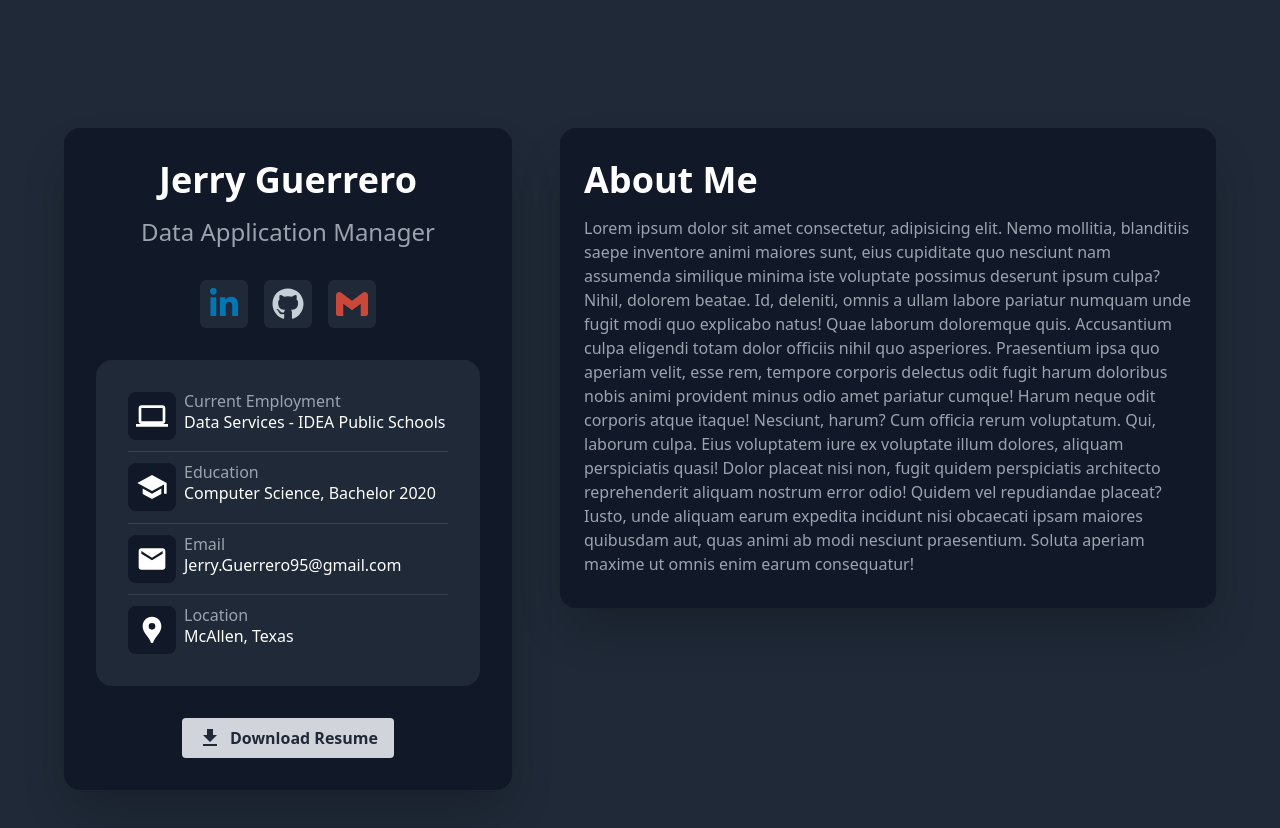
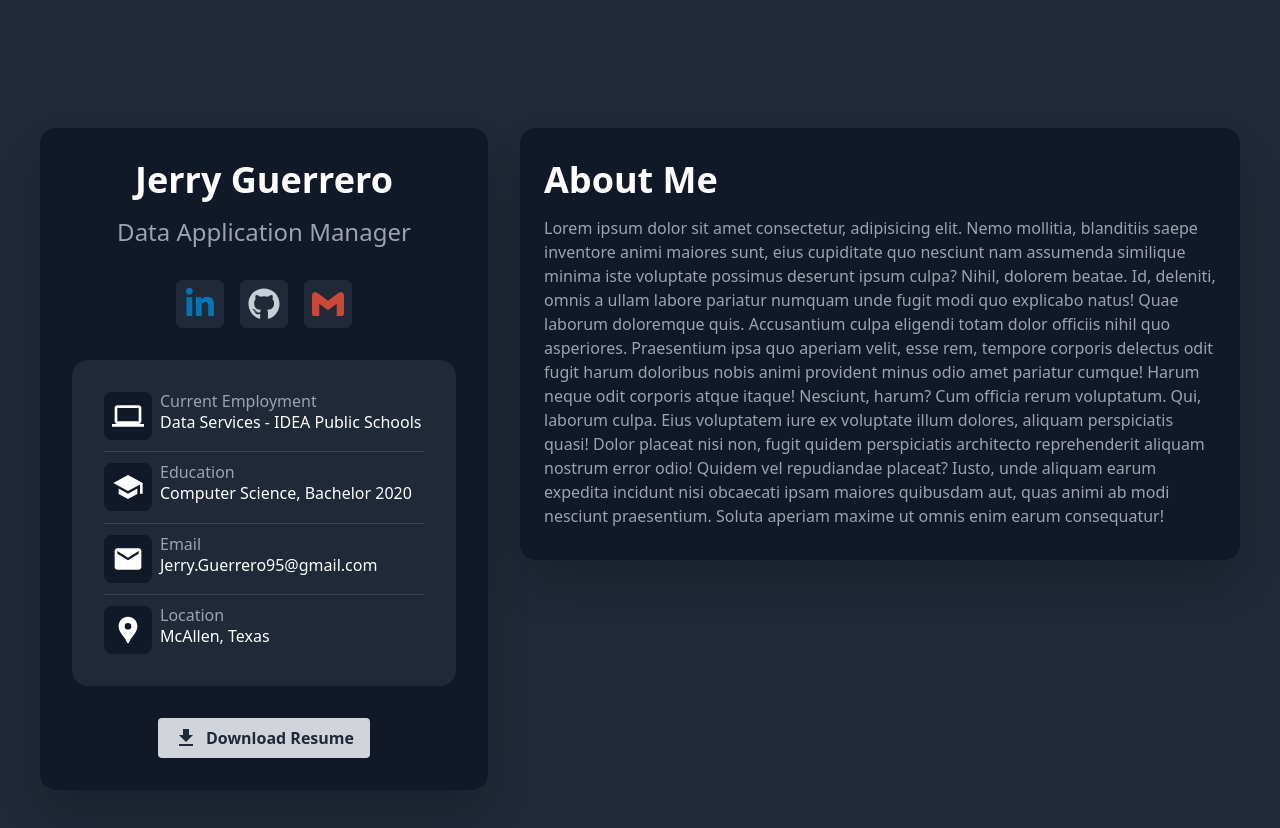
Before and after one commit to Durzo95/jerry-guerrero-portfolio, a Next.js app: page / in a window 1280 px wide. Shown: the top 828 px of the page. Built offline with nearby package versions, Linux system fonts and the light colour scheme.

Commit message:
resizing main components

```diff
--- a/pages/index.tsx
+++ b/pages/index.tsx
@@ -6,13 +6,13 @@ import MainBody from "../components/MainBody";
 
 const Home: NextPage = () => {
   return (
-    <body className="min-h-screen bg-gray-800 py-32 px-16">
+    <body className="min-h-screen bg-gray-800 py-32 px-10">
       <Head>
         <title>Jerry Guerrero</title>
         <link rel="icon" href="/favicon.ico" />
       </Head>
       {/* Holding all the content, set the flex row */}
-      <div className="flex flex-row gap-12">
+      <div className="flex flex-row gap-8">
         {/* Left side of the page, the profile */}
         <Profile />
         {/* Right side of the page, the content */}
```
